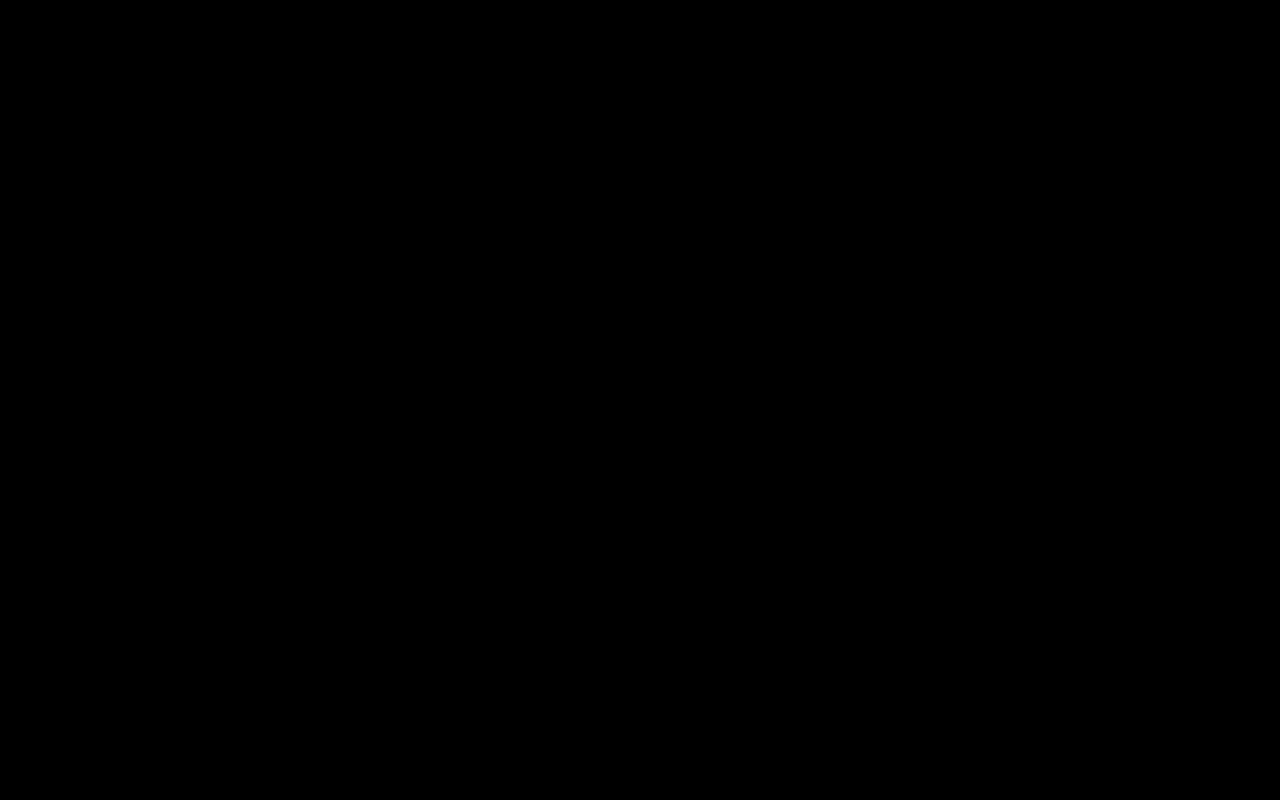
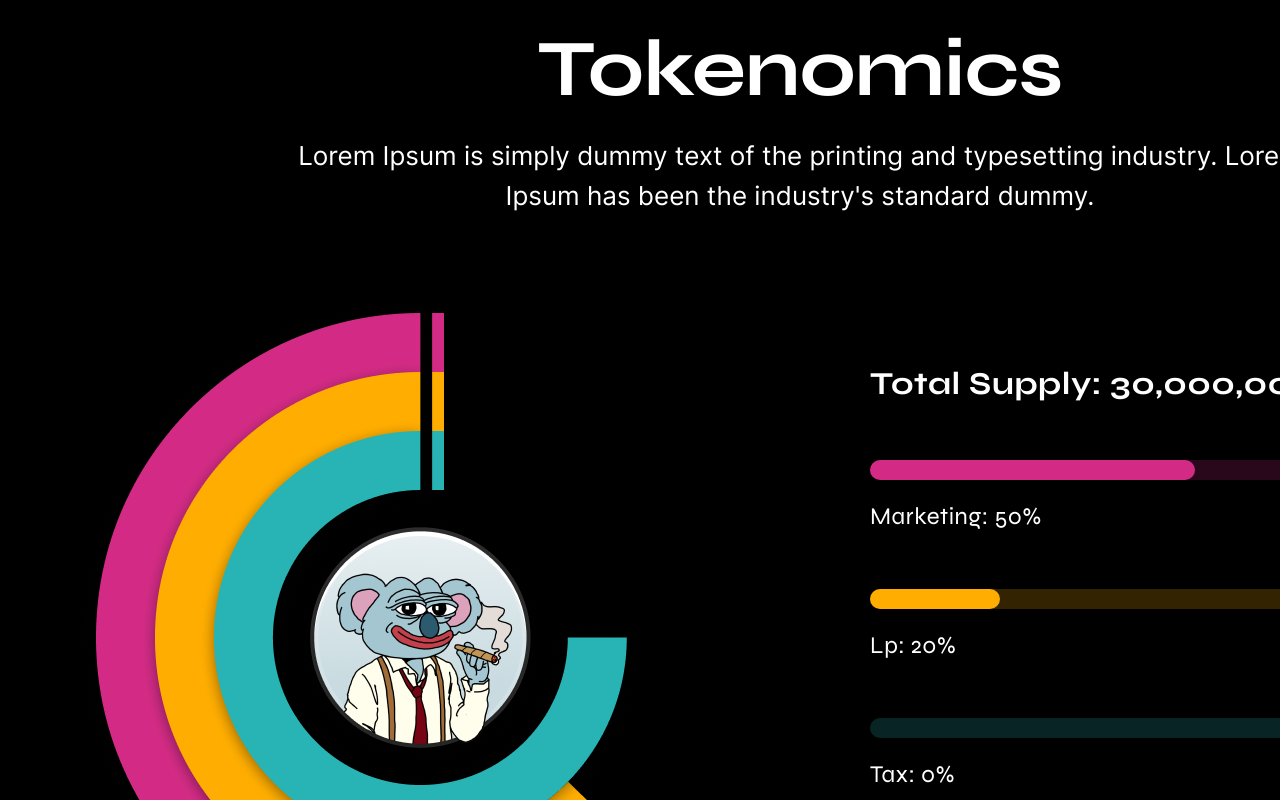
Before and after one commit to mrgx96/koalana, a React (Vite) app: page / in a window 1280 px wide. Shown: the part 3280-4080 px from the top of the page. Before the commit the page ends 3464 px from the top, so only its background shows below. Built offline with nearby package versions, Linux system fonts and the light colour scheme.

Commit message:
:lipstick: add: tokenomics

```diff
--- a/src/App.tsx
+++ b/src/App.tsx
@@ -3,6 +3,7 @@ import About from './components/about';
 import Home from './components/home';
 import Navigation from './components/navigation';
 import Roadmap from './components/roadmap';
+import Tokenomics from './components/tokenomics';
 
 function App() {
   return (
@@ -12,6 +13,7 @@ function App() {
       <div className="container">
         <About />
         <Roadmap />
+        <Tokenomics />
       </div>
     </main>
   );
--- /dev/null
+++ b/src/components/progressbar/index.module.css
@@ -0,0 +1,36 @@
+.section {
+  display: flex;
+  flex-direction: column;
+  gap: 25px;
+  align-items: stretch;
+  justify-content: center;
+}
+
+.progressBar {
+  overflow: hidden;
+  border-radius: 100vh;
+  position: relative;
+  width: 100%;
+  height: 20px;
+}
+
+.progressBar > span {
+  position: absolute;
+  left: 0;
+  right: 0;
+  top: 0;
+  bottom: 0;
+}
+
+.progressBar > span:first-child {
+  opacity: 0.2;
+}
+
+.progressBar > span:last-child {
+  border-radius: 0 100vh 100vh 0;
+}
+
+.description {
+  font-size: 24px;
+  letter-spacing: 0.5px;
+}
--- /dev/null
+++ b/src/components/progressbar/index.tsx
@@ -0,0 +1,24 @@
+import style from './index.module.css';
+
+interface ProgressBarProps {
+  color: string;
+  label: string;
+  value: number;
+}
+
+const ProgressBar = (props: ProgressBarProps) => {
+  const { color, label, value } = props;
+  return (
+    <section className={style.section}>
+      <div className={style.progressBar}>
+        <span style={{ backgroundColor: color }} />
+        <span style={{ backgroundColor: color, right: `${100 - value}%` }} />
+      </div>
+      <div className={style.description}>
+        {label}: {value}%
+      </div>
+    </section>
+  );
+};
+
+export default ProgressBar;
--- /dev/null
+++ b/src/components/supply/index.module.css
@@ -0,0 +1,23 @@
+.section {
+  display: flex;
+  flex-direction: column;
+  justify-content: center;
+  align-items: stretch;
+  max-width: 650px;
+  flex-grow: 1;
+}
+
+.section > h3 {
+  font-size: 32px;
+  font-weight: bold;
+  letter-spacing: 0.5px;
+  margin: 0;
+  padding-bottom: 60px;
+}
+
+.progressBars {
+  display: flex;
+  flex-direction: column;
+  align-items: stretch;
+  gap: 60px;
+}
--- /dev/null
+++ b/src/components/supply/index.tsx
@@ -0,0 +1,18 @@
+import ProgressBar from '../progressbar';
+import style from './index.module.css';
+
+const Supply = () => {
+  return (
+    <section className={style.section}>
+      <h3>Total Supply: 30,000,000</h3>
+      <div className={style.progressBars}>
+        <ProgressBar color="#D32B85" label="Marketing" value={50} />
+        <ProgressBar color="#FFAD00" label="Lp" value={20} />
+        <ProgressBar color="#28B3B4" label="Tax" value={0} />
+        <ProgressBar color="#C7FF45" label="Sell" value={0} />
+      </div>
+    </section>
+  );
+};
+
+export default Supply;
--- /dev/null
+++ b/src/components/tokenomics/index.module.css
@@ -0,0 +1,31 @@
+.section {
+  padding-top: 105px;
+  max-width: 1440px;
+  margin: 0 auto;
+}
+
+.section > h2 {
+  font-size: 80px;
+  line-height: 94px;
+  letter-spacing: -1px;
+  text-align: center;
+  padding-bottom: 20px;
+  margin: 0;
+}
+
+.section > p {
+  display: block;
+  margin: 0 auto;
+  font-family: Inter;
+  font-size: 26px;
+  line-height: 40px;
+  text-align: center;
+  max-width: 1030px;
+}
+
+.tokenomics {
+  display: flex;
+  flex-direction: row;
+  padding-top: 85px;
+  justify-content: space-between;
+}
--- /dev/null
+++ b/src/components/tokenomics/index.tsx
@@ -0,0 +1,21 @@
+import style from './index.module.css';
+import tokenomics from '../../assets/png/tokenomics.png';
+import Supply from '../supply';
+
+const Tokenomics = () => {
+  return (
+    <section className={style.section}>
+      <h2>Tokenomics</h2>
+      <p>
+        Lorem Ipsum is simply dummy text of the printing and typesetting industry. Lorem Ipsum has been the industry's
+        standard dummy.
+      </p>
+      <div className={style.tokenomics}>
+        <img src={tokenomics} />
+        <Supply />
+      </div>
+    </section>
+  );
+};
+
+export default Tokenomics;
```
Also changed, not shown: src/assets/png/tokenomics.png (added).
